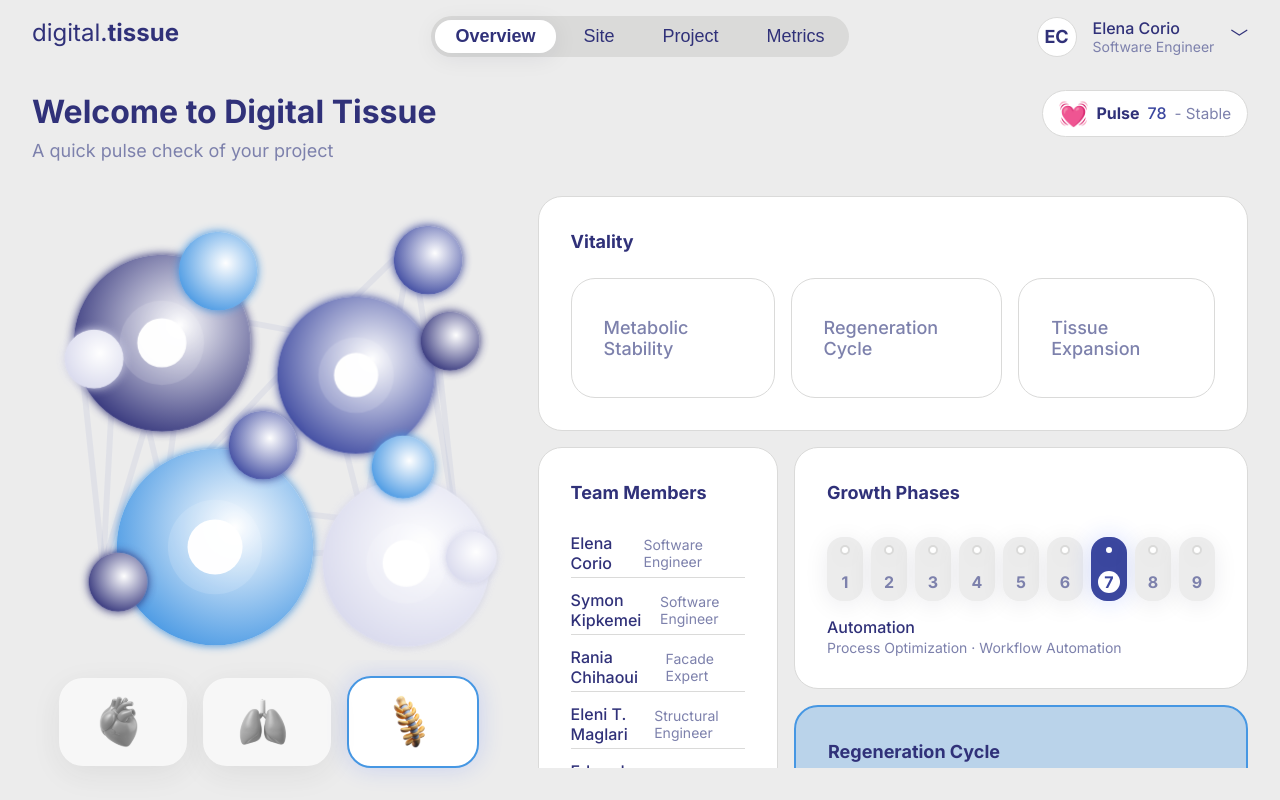
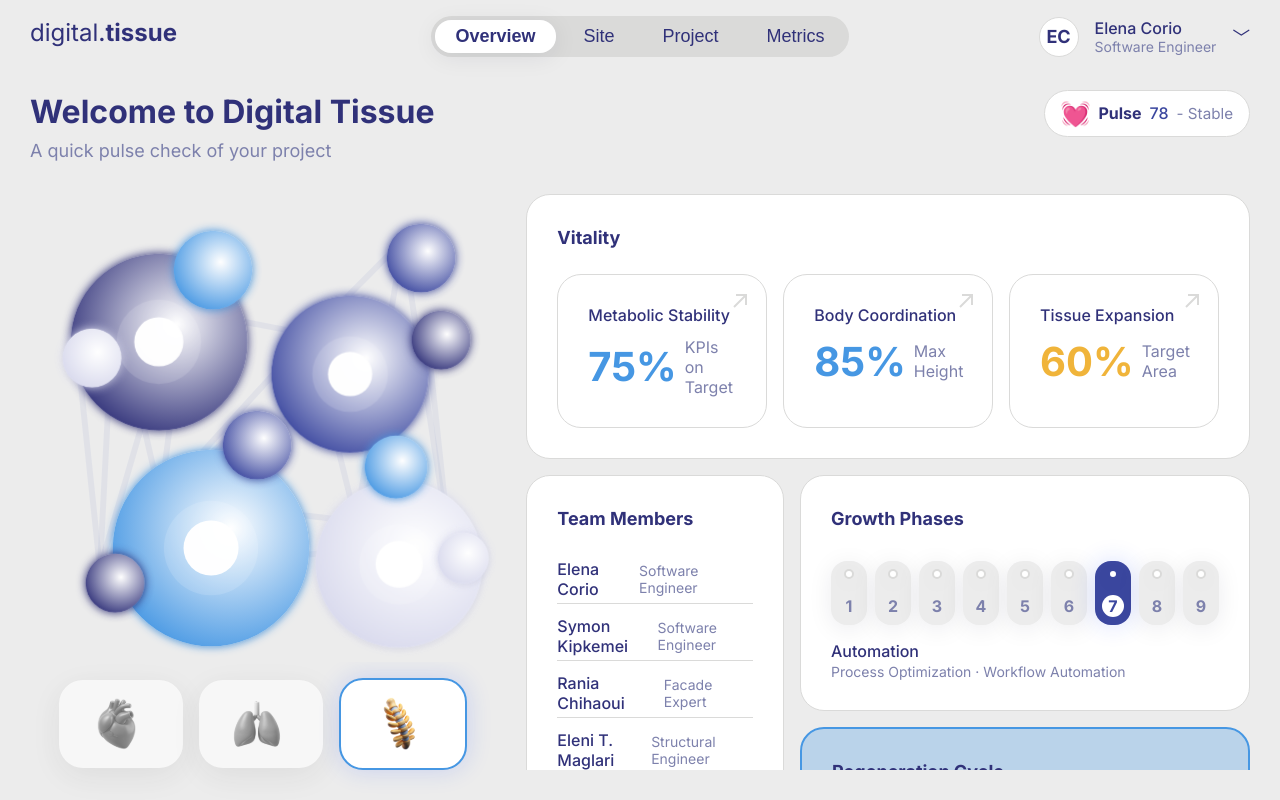
Before and after one commit to elena-corio/digital-tissue-dashboard, a Vue app in the folder frontend/: page / in a window 1280 px wide. Built offline with nearby package versions, Linux system fonts and the light colour scheme.

Commit message:
In Vitality Card, add content in the children cards + arrow button. Move Vitality card in dashboard folder

```diff
--- /dev/null
+++ b/frontend/src/components/ArrowButton.vue
@@ -0,0 +1,36 @@
+<template>
+  <button class="arrow-btn">
+    <svg width="24" height="24" viewBox="0 0 24 24" class="arrow-icon">
+      <line x1="6" y1="18" x2="18" y2="6" stroke="currentColor" stroke-width="2"/>
+      <polyline points="8,6 18,6 18,16" fill="none" stroke="currentColor" stroke-width="2"/>
+    </svg>
+  </button>
+</template>
+
+<script setup>
+// No props for now, can add click/aria/size props if needed
+</script>
+
+<style scoped>
+.arrow-btn {
+color: var(--grey-100);
+  position: absolute;
+  top: 10px;
+  right: 10px;
+  width: 32px;
+  height: 32px;
+  background: none;
+  border: none;
+  padding: 0;
+  cursor: pointer;
+  z-index: 2;
+  display: flex;
+  align-items: center;
+  justify-content: center;
+}
+.arrow-icon {
+  width: 24px;
+  height: 24px;
+  object-fit: contain;
+}
+</style>
--- a/frontend/src/components/VitalityCard.vue
+++ /dev/null
@@ -1,44 +0,0 @@
-<template>
-  <div class="card vitality-card-parent">
-    <div class="card-title">{{ uitext.VITALITY.sectionTitle }}</div>
-    <div class="vitality-children-wrapper">
-      <div class="card vitality-card-child" v-for="card in cards" :key="card">
-        <span class="vitality-label">{{ card }}</span>
-      </div>
-    </div>
-  </div>
-</template>
-
-<script setup>
-const cards = [
-  uitext.VITALITY.cards.metabolic,
-  uitext.VITALITY.cards.regeneration,
-  uitext.VITALITY.cards.expansion
-]
-import * as uitext from '../uitext.js'
-</script>
-
-<style scoped>
-.vitality-card-parent {
-  display: flex;
-  flex-direction: column;
-  justify-content: center;
-}
-.vitality-children-wrapper {
-  display: flex;
-  flex-direction: row;
-  gap: var(--space-md);
-}
-.vitality-card-child {
-  min-width: 180px;
-  min-height: 120px;
-  display: flex;
-  align-items: center;
-  justify-content: center;
-}
-.vitality-label {
-  color: var(--navy-50);
-  font-size: var(--font-size-h5);
-  font-weight: var(--font-weight-medium);
-}
-</style>
--- /dev/null
+++ b/frontend/src/components/dashboard/VitalityCard.vue
@@ -0,0 +1,123 @@
+<template>
+  <div class="card vitality-card-parent">
+    <div class="card-title">{{ uitext.VITALITY.sectionTitle }}</div>
+    <div class="vitality-children-wrapper">
+      <div class="card vitality-card-child" v-for="card in vitalityCards" :key="card.title">
+          <ArrowButton />
+        <span class="vitality-label">{{ card.title }}</span>
+        <div class="vitality-child-content">
+          <div class="vitality-info-inline">
+            <span :class="['vitality-percent', percentColor(getPercent(card.value, card.goal))]">{{ getPercent(card.value, card.goal) }}%</span>
+            <span class="vitality-desc">{{ card.description }}</span>
+          </div>
+        </div>
+      </div>
+    </div>
+  </div>
+</template>
+
+<script setup>
+import * as uitext from '../../uitext.js'
+import CircularGraph from '../CircularGraph.vue'
+import ArrowButton from '../ArrowButton.vue'
+
+const vitalityCards = Object.values(uitext.VITALITY.cards)
+
+function getPercent(value, goal) {
+  if (!goal || isNaN(value) || isNaN(goal)) return 0;
+  return Math.round((value / goal) * 100);
+}
+
+function percentColor(percent) {
+  if (percent >= 75) return 'success';
+  if (percent >= 50) return 'warning';
+  return 'error';
+}
+</script>
+
+<style scoped>
+.arrow-btn {
+  position: absolute;
+  top: 10px;
+  right: 10px;
+  width: 32px;
+  height: 32px;
+  background: none;
+  border: none;
+  padding: 0;
+  cursor: pointer;
+  z-index: 2;
+  display: flex;
+  align-items: center;
+  justify-content: center;
+}
+.arrow-icon {
+  width: 24px;
+  height: 24px;
+  object-fit: contain;
+  opacity: 0.7;
+}
+.vitality-card-parent {
+  display: flex;
+  flex-direction: column;
+  justify-content: center;
+}
+.vitality-children-wrapper {
+  display: flex;
+  flex-direction: row;
+  gap: var(--space-md);
+  width: 100%;
+}
+.vitality-card-child {
+  flex: 1 1 0;
+  min-width: 0;
+  min-height: 140px;
+  display: flex;
+  flex-direction: column;
+  align-items: flex-start;
+  gap: 0.5rem;
+  justify-content: flex-start;
+  position: relative;
+}
+.vitality-label {
+  color: var(--navy-50);
+  font-size: var(--font-size-h5);
+  font-weight: var(--font-weight-medium);
+  align-self: flex-start;
+  margin-bottom: 0.25rem;
+}
+.vitality-child-content {
+  display: flex;
+  flex-direction: row;
+  align-items: center;
+  gap: 1rem;
+}
+.vitality-percent {
+  font-size: var(--font-size-h1);
+  font-weight: var(--font-weight-bold);
+}
+.success {
+  color: var(--color-success);
+}
+.warning {
+  color: var(--color-warning);
+}
+.error {
+  color: var(--color-error);
+}
+.vitality-info-inline {
+  display: flex;
+  flex-direction: row;
+  align-items: center;
+  gap: 0.5rem;
+}
+.vitality-label {
+  color: var(--navy-100);
+  font-size: var(--font-size-body);
+  font-weight: var(--font-weight-medium);
+}
+.vitality-desc {
+  color: var(--navy-50);
+  font-size: var(--font-size-body);
+}
+</style>
--- a/frontend/src/styles/style.css
+++ b/frontend/src/styles/style.css
@@ -65,8 +65,8 @@
     --space-xs: 4px;
     --space-sm: 8px;
     --space-md: 16px;
-    --space-lg: 32px;
-    --space-xl: 64px;
+    --space-lg: 30px;
+    --space-xl: 60px;
 }
 
 body {
--- a/frontend/src/uitext.js
+++ b/frontend/src/uitext.js
@@ -56,9 +56,9 @@ export const ORGANS = {
 export const VITALITY = {
   sectionTitle: 'Vitality',
   cards: {
-    metabolic: 'Metabolic Stability',
-    regeneration: 'Regeneration Cycle',
-    expansion: 'Tissue Expansion',
+    metabolism: { title: 'Metabolic Stability', value: 6, goal:8, description: "KPIs on Target"},
+    body: { title: 'Body Coordination', value: 0.85, goal:1, description: "Max Height" },
+    tissue: { title: 'Tissue Expansion', value: 0.6, goal:1, description: "Target Area" },
   },
 };
 
--- a/frontend/src/views/DashboardView.vue
+++ b/frontend/src/views/DashboardView.vue
@@ -47,7 +47,7 @@
 import HeaderBar from '../components/HeaderBar.vue'
 import TissueCanvas from '../components/dashboard/TissueCanvas.vue'
 import OrganSelector from '../components/dashboard/OrganSelector.vue'
-import VitalityCard from '../components/VitalityCard.vue'
+import VitalityCard from '../components/dashboard/VitalityCard.vue'
 import CircularGraph from '../components/CircularGraph.vue'
 import GrowthCycles from '../components/dashboard/GrowthCycles.vue'
 import IssueFound from '../components/dashboard/LastUpdate.vue'
```
